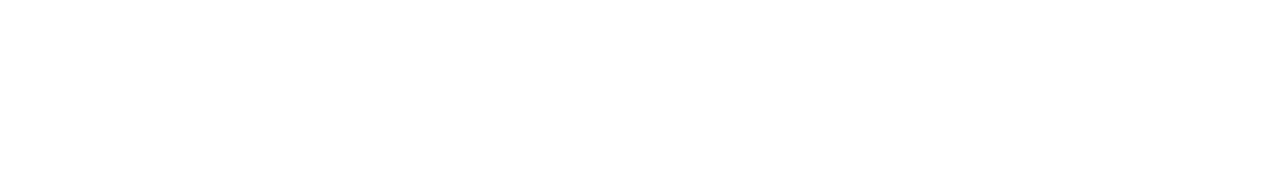
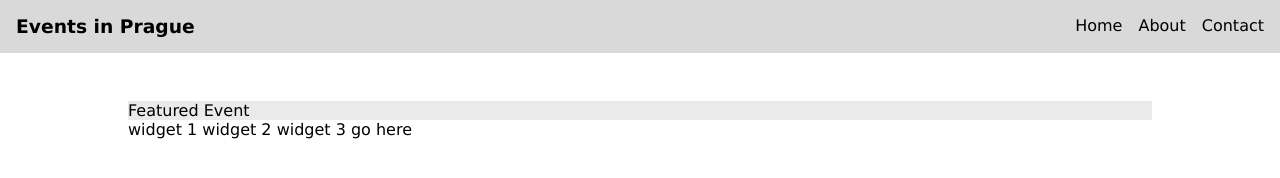
Before and after one commit to Swayndev/hackathon-project-week4, a website: page src/index.html in a window 1280 px wide. Drawn offline with nearby package versions, Linux system fonts and the light colour scheme; files that its build step writes are made by us from their sources.

Commit message:
add html basis

```diff
--- a/src/css/style.scss
+++ b/src/css/style.scss
@@ -0,0 +1,47 @@
+$light-bg-color: #eaeaea;
+$dark-bg-color: #d9d9d9;
+
+html,
+body {
+	box-sizing: border-box;
+	margin: 0;
+	padding: 0;
+	font-family: Verdana, Geneva, Tahoma, sans-serif;
+}
+*,
+*:before,
+*:after {
+	box-sizing: inherit;
+}
+
+.head__container {
+	display: flex;
+	flex-direction: row;
+	justify-content: space-between;
+	background-color: $dark-bg-color;
+	padding: 1rem;
+
+	h3 {
+		margin: 0;
+	}
+	div {
+		display: flex;
+		gap: 1em;
+		a {
+			text-decoration: none;
+			color: #000000;
+			&:hover {
+				color: #838383;
+			}
+		}
+	}
+}
+
+.container {
+	margin: 3rem auto;
+	width: 80%;
+
+	.featured__event {
+		background-color: $light-bg-color;
+	}
+}
--- a/src/index.html
+++ b/src/index.html
@@ -11,6 +11,22 @@
 
 <body>
 
+    <nav class="head__container">
+        <h3>Events in Prague</h3>
+        <div>
+            <a href="">Home</a>
+            <a href="">About</a>
+            <a href="">Contact</a>
+        </div>
+    </nav>
+
+    <div class="container">
+        <div class="featured__event">Featured Event</div>
+        <div class="event__widget">widget 1 widget 2 widget 3 go here</div>
+    </div>
+
+
+
 </body>
 <script defer src="./js/script.js"></script>
 
```
